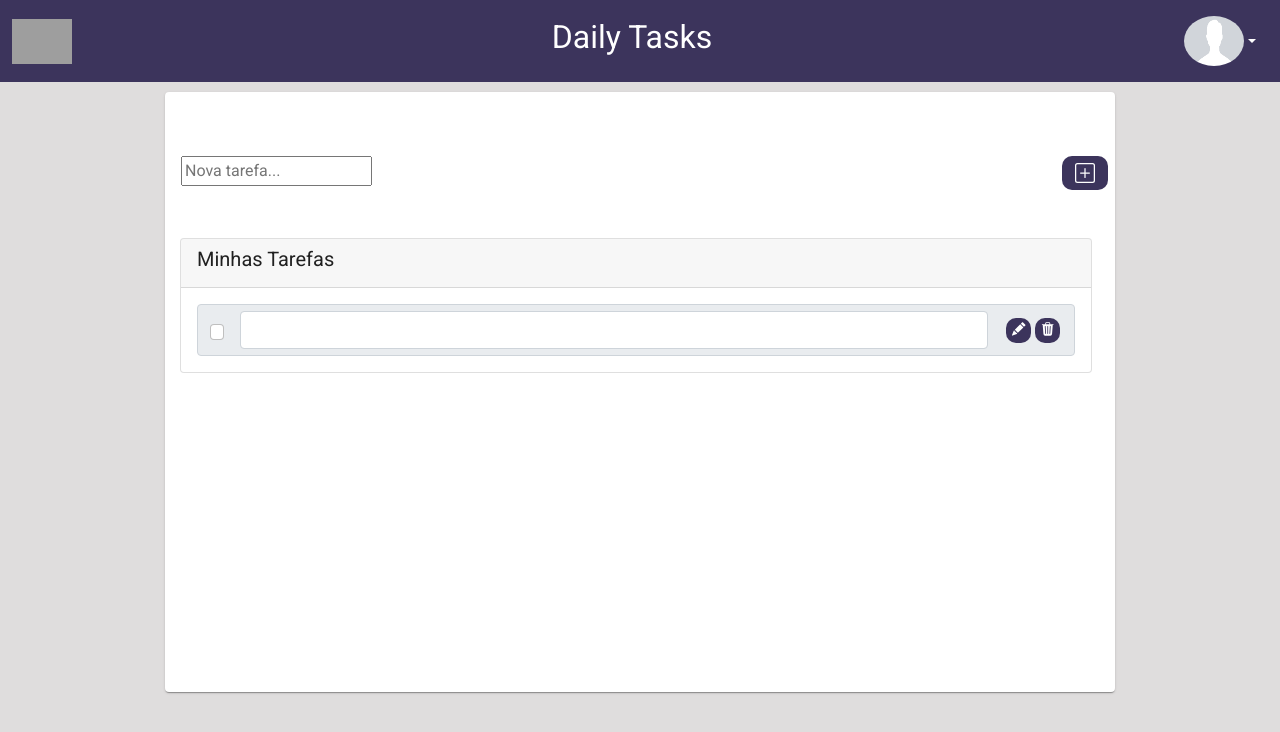
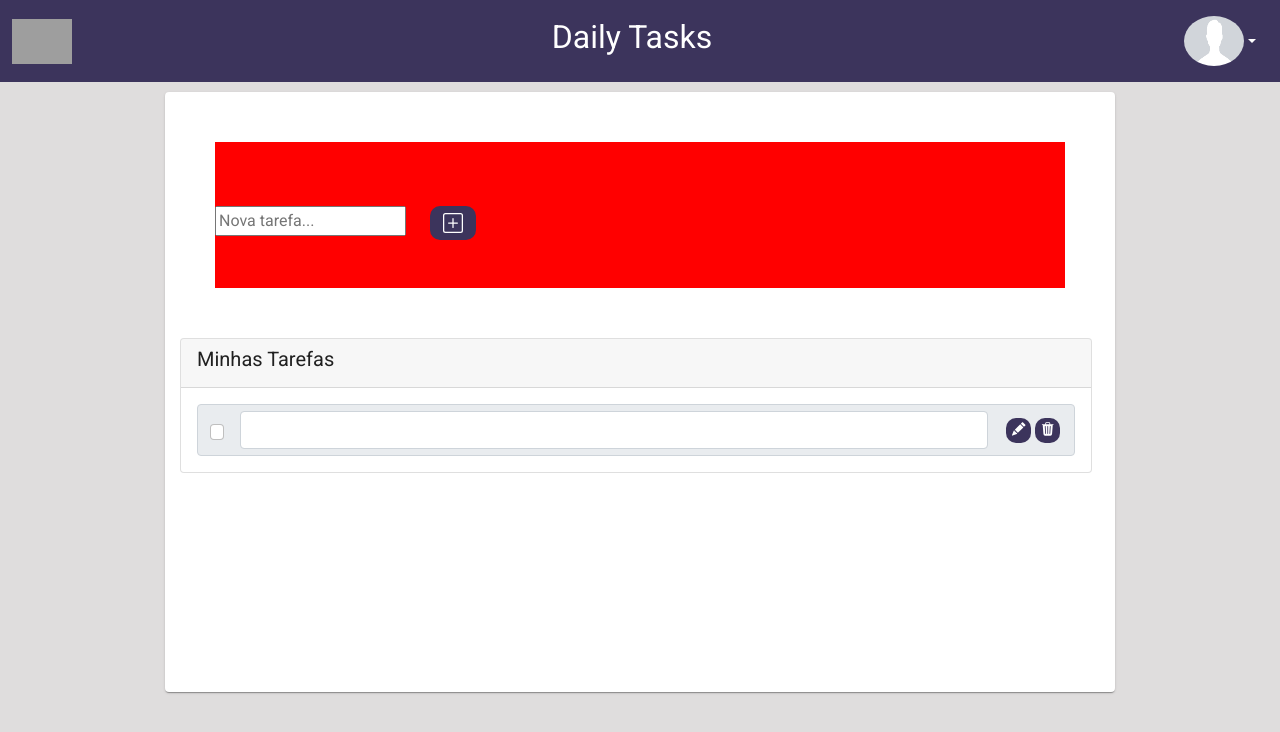
Before and after one commit to Jessicaribeiro03/front-end, a React (Create React App) app: page /#/home in a window 1280 px wide. Shown: the top 732 px of the page. Built offline with nearby package versions, Linux system fonts and the light colour scheme; grey boxes are pictures that could not be loaded.

Commit message:
post task

```diff
--- a/src/home/controller/home-controler.tsx
+++ b/src/home/controller/home-controler.tsx
@@ -2,8 +2,9 @@
 import React from "react";
 
 import getUserFromCookies from "../../shared/utils/get-user-from-cookies-util";
-import TaskEntity from "../../task/taskEntity";
 import { HomeView } from "../view/home-user-view";
+import { TaskEntity } from "../../task/entities/taskEntity";
+import CreateTaskService from "../../task/models/services/create-task-service";
 
 
 
@@ -11,12 +12,19 @@ interface State {
   tasks: TaskEntity[];
   task: string;
   userId: number;
+
+
+}
+
+interface Props {
+
 }
 
 
-export default class HomeController extends React.Component< State>{
 
-  constructor(props) {
+export default class HomeController extends React.Component<Props, State>{
+
+  constructor(props: Props) {
     super(props);
     this.state = { tasks: [], task: '', userId: 0 };
 
@@ -25,9 +33,32 @@ export default class HomeController extends React.Component< State>{
     console.log(this.state);
     this.setState({ [event.target.name]: event.target.value } as Pick<State, keyof State>);
   }
+
   componentDidMout(): void {
     const user = getUserFromCookies();
     this.setState({ userId: user.id })
+
+  }
+
+  handleSubmit = async (event) => {
+    event.preventDefault();
+
+    const { tasks, task, userId } = this.state;
+    const date = Date.now();
+
+    var newTask = new TaskEntity();
+
+    newTask.status = false;
+    newTask.creationDate = date;
+    newTask.description = task;
+    newTask.userId = userId;
+
+    const createdTask = await CreateTaskService(newTask);
+    tasks.push(createdTask);
+    this.setState({ tasks: tasks, task: '' })
+
+
+
 
   }
 
@@ -36,7 +67,9 @@ export default class HomeController extends React.Component< State>{
 
 
     return (
-      <HomeView handleChange={this.handleChange}
+      <HomeView
+        handleChange={this.handleChange}
+        handleSubmit={this.handleSubmit}
         user={getUserFromCookies()} />
 
     )
--- a/src/home/view/home-user-view.tsx
+++ b/src/home/view/home-user-view.tsx
@@ -3,21 +3,25 @@ import React from "react";
 import { IconsFolder } from "../../assets/icons";
 import NavBarComponent from "../../components/navbar-component";
 import UserModel from "../../profile/model/user-model";
-import TaskEntity from "../../task/taskEntity";
 import { Container, ContainerTask, Button, Tasks, NewTask, ButtonIcon } from "./style";
+import { TaskEntity } from "../../task/entities/taskEntity";
 
 
 interface Props {
 
     user?: UserModel | undefined;
     handleChange: any;
+    handleSubmit: any;
+
+
+
+}
+interface State {
+    tasks: TaskEntity[],
+    task: string;
 }
 
-interface Props{
-    tasks: TaskEntity[],
-    task : string;
 
-}
 
 
 
@@ -35,13 +39,12 @@ export class HomeView extends React.Component<Props>{
                     }}>
                         <NewTask>
                             <div>
-                                <form className="row g-3 my-5">
-                                    <div className="col-auto">
+                                <form className="row g-3 my-5" onSubmit={this.props.handleSubmit}>
+
+                                    <div className="col-10 ">
+                                        <input name="task" id="task" onChange={this.props.handleChange} placeholder="Nova tarefa..." />
                                     </div>
-                                    <div className="col-11">
-                                        <input name="novaTarefa" id="novaTarefa"  onChange={this.props.handleChange} placeholder="Nova tarefa..." />
-                                    </div>
-                                    <div className="col-auto">
+                                    <div className="col-2">
                                         <Button type="submit" className="btn" ><svg xmlns="http://www.w3.org/2000/svg" width="20" height="20" fill="currentColor" className="bi bi bi-plus-square-fill" viewBox="0 0 16 16">
                                             <path d="M14 1a1 1 0 0 1 1 1v12a1 1 0 0 1-1 1H2a1 1 0 0 1-1-1V2a1 1 0 0 1 1-1h12zM2 0a2 2 0 0 0-2 2v12a2 2 0 0 0 2 2h12a2 2 0 0 0 2-2V2a2 2 0 0 0-2-2H2z" />
                                             <path d="M8 4a.5.5 0 0 1 .5.5v3h3a.5.5 0 0 1 0 1h-3v3a.5.5 0 0 1-1 0v-3h-3a.5.5 0 0 1 0-1h3v-3A.5.5 0 0 1 8 4z" />
--- a/src/home/view/style.tsx
+++ b/src/home/view/style.tsx
@@ -56,6 +56,7 @@ justify-content: space-envely;
 
 
 
+
 `;
 export const LIST = styled.li`
     listStyle:"none";
@@ -63,9 +64,9 @@ export const LIST = styled.li`
     `;
 
 export const NewTask = styled.div`
-    display: inline;
-    margin:auto;
-
+display:flex;
+background:red;
+margin:50px;
 
 
 
--- a/src/index.tsx
+++ b/src/index.tsx
@@ -18,7 +18,7 @@ root.render(
 
         <Route path="/" element={<LoginController />} />
         <Route path="/login" element={<LoginController />} />
-        <Route path="/home" element={<HomeController  />} />
+        <Route path="/home" element={<HomeController />} />
         <Route path="/profile" element={<ProfileController />} />
 
 
--- a/src/profile/model/user-model.tsx
+++ b/src/profile/model/user-model.tsx
@@ -1,6 +1,6 @@
 
 export default class UserModel{
-   id: string;
+   id: number;
    firstName: string;
    lastName: string;
    email: string;
--- a/src/profile/view/profile-view.tsx
+++ b/src/profile/view/profile-view.tsx
@@ -19,7 +19,7 @@ export class ProfileView extends React.Component<Props> {
                 <NavBarComponent />
                 <ImageBox>
                 <img
-                    src={this.props.user !== undefined ? this.props.user.profileImageUrl : profile1}
+                    src={this.props.user !== undefined ? this.props.user.profileImageUrl : 'https://png.pngitem.com/pimgs/s/445-4457103_no-profile-picture-jpg-hd-png-download.png'}
                     //  apontar uma image invalida par ao : profile
                     className="rounded-circle"
                     height="150"
--- /dev/null
+++ b/src/task/models/services/create-task-service.tsx
@@ -0,0 +1,17 @@
+import { TaskEntity } from "../../entities/taskEntity"
+
+export default async function  CreateTaskService(task:TaskEntity): Promise<TaskEntity>{
+    const result = await fetch('http://localhost:3010/task',
+    {
+        method: 'POST',
+        headers: {
+            'Accept' : 'application/json',
+            'Content-Type': 'application/json'
+        },
+
+        body: JSON.stringify(task)
+    }
+    );
+    const createdTask = await result.json() as TaskEntity;
+        return createdTask;
+    }
```
Also changed, not shown: src/task/entities/taskEntity.tsx (renamed from src/task/taskEntity.tsx, +6 -1 lines).
